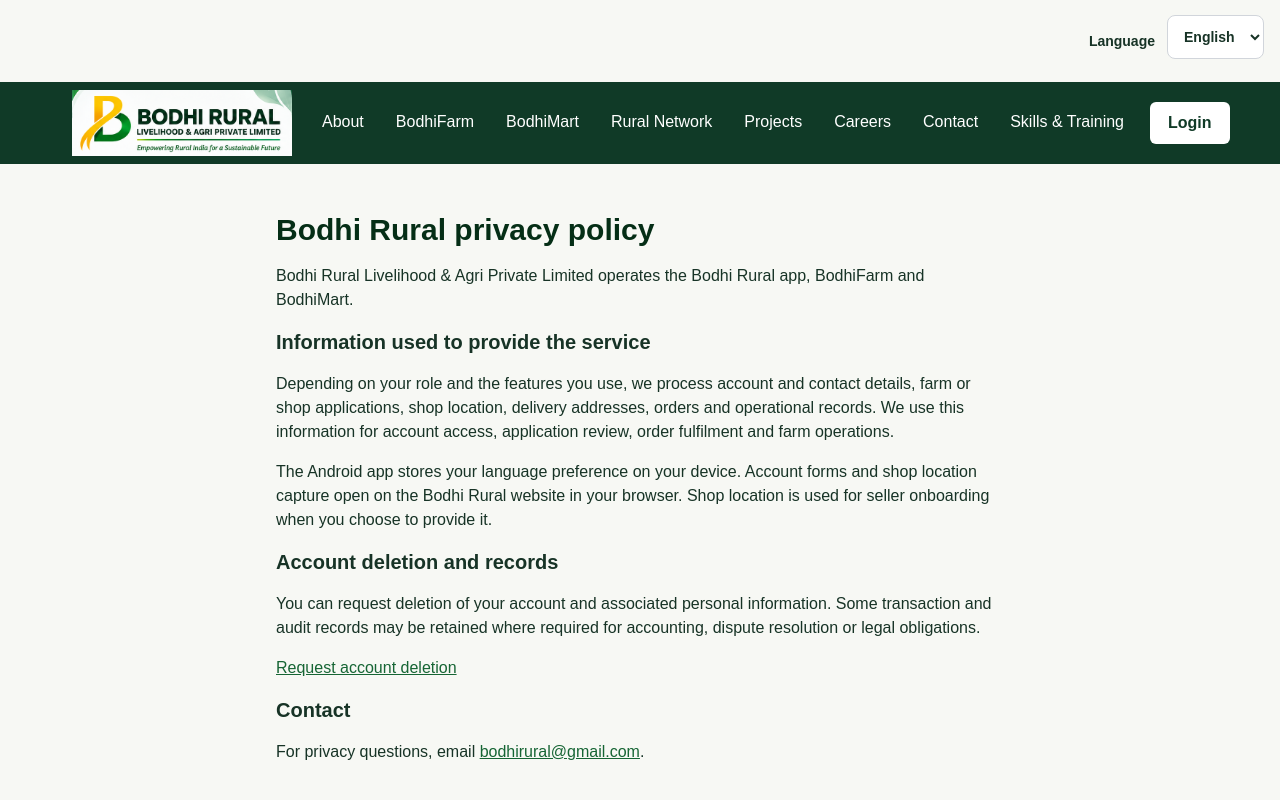
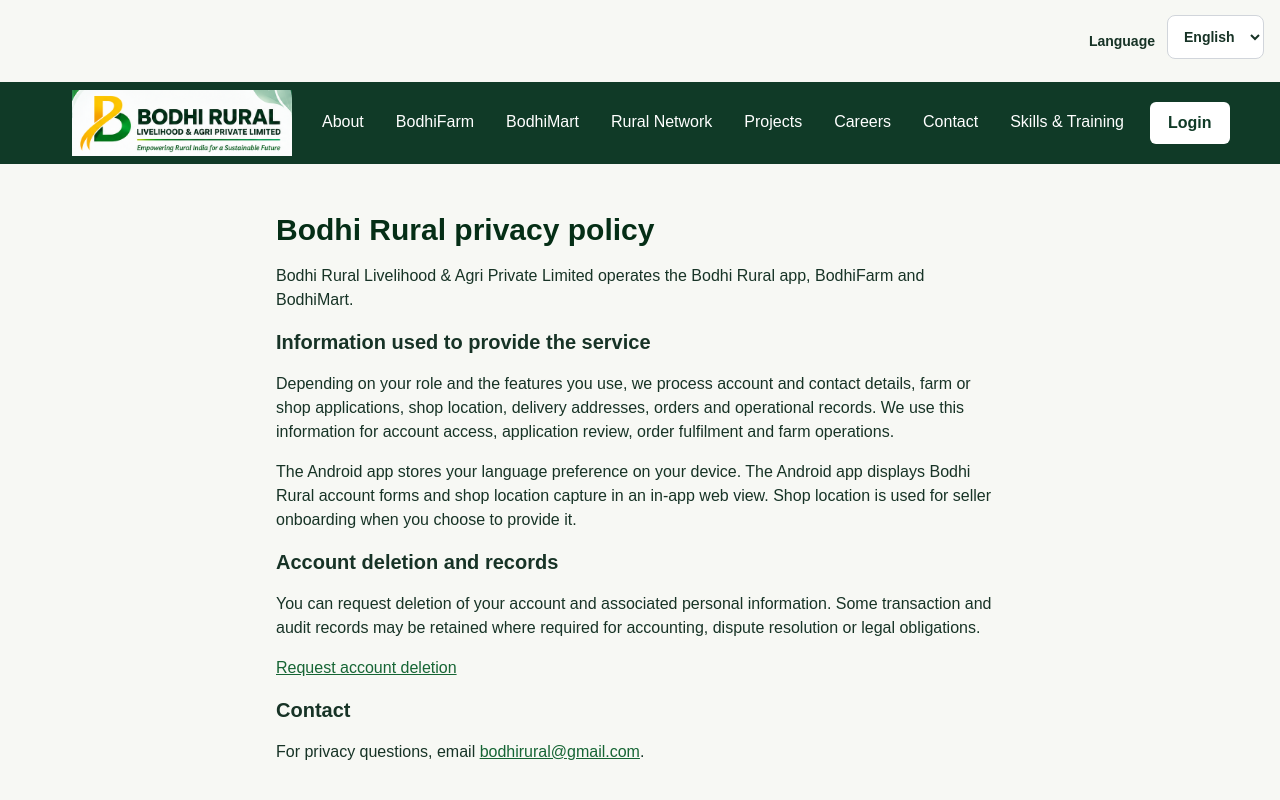
Before and after one commit to drdeepaksingh1/Bodhi-Rural, a Next.js app: page /privacy-policy in a window 1280 px wide. Shown: the top 800 px of the page. Built offline with nearby package versions, Linux system fonts and the light colour scheme.

Commit message:
Describe the in-app Android workspace in the privacy policy

```diff
--- a/src/app/privacy-policy/page.tsx
+++ b/src/app/privacy-policy/page.tsx
@@ -10,7 +10,7 @@ export default function PrivacyPolicyPage() {
       <p>Bodhi Rural Livelihood &amp; Agri Private Limited operates the Bodhi Rural app, BodhiFarm and BodhiMart.</p>
       <h2 className="text-xl font-semibold">Information used to provide the service</h2>
       <p>Depending on your role and the features you use, we process account and contact details, farm or shop applications, shop location, delivery addresses, orders and operational records. We use this information for account access, application review, order fulfilment and farm operations.</p>
-      <p>The Android app stores your language preference on your device. Account forms and shop location capture open on the Bodhi Rural website in your browser. Shop location is used for seller onboarding when you choose to provide it.</p>
+      <p>The Android app stores your language preference on your device. The Android app displays Bodhi Rural account forms and shop location capture in an in-app web view. Shop location is used for seller onboarding when you choose to provide it.</p>
       <h2 className="text-xl font-semibold">Account deletion and records</h2>
       <p>You can request deletion of your account and associated personal information. Some transaction and audit records may be retained where required for accounting, dispute resolution or legal obligations.</p>
       <p><Link href="/account-deletion" className="text-green-800 underline">Request account deletion</Link></p>
```
